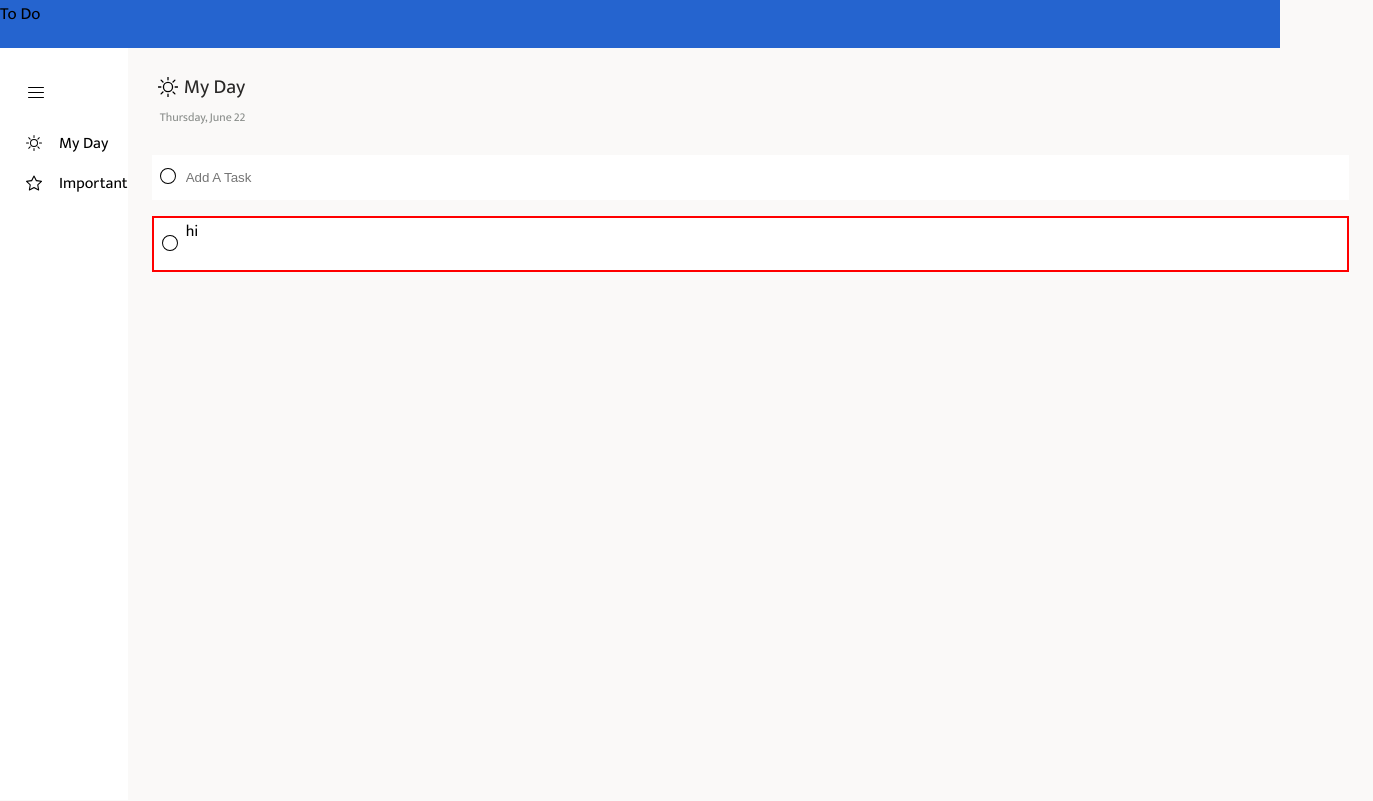
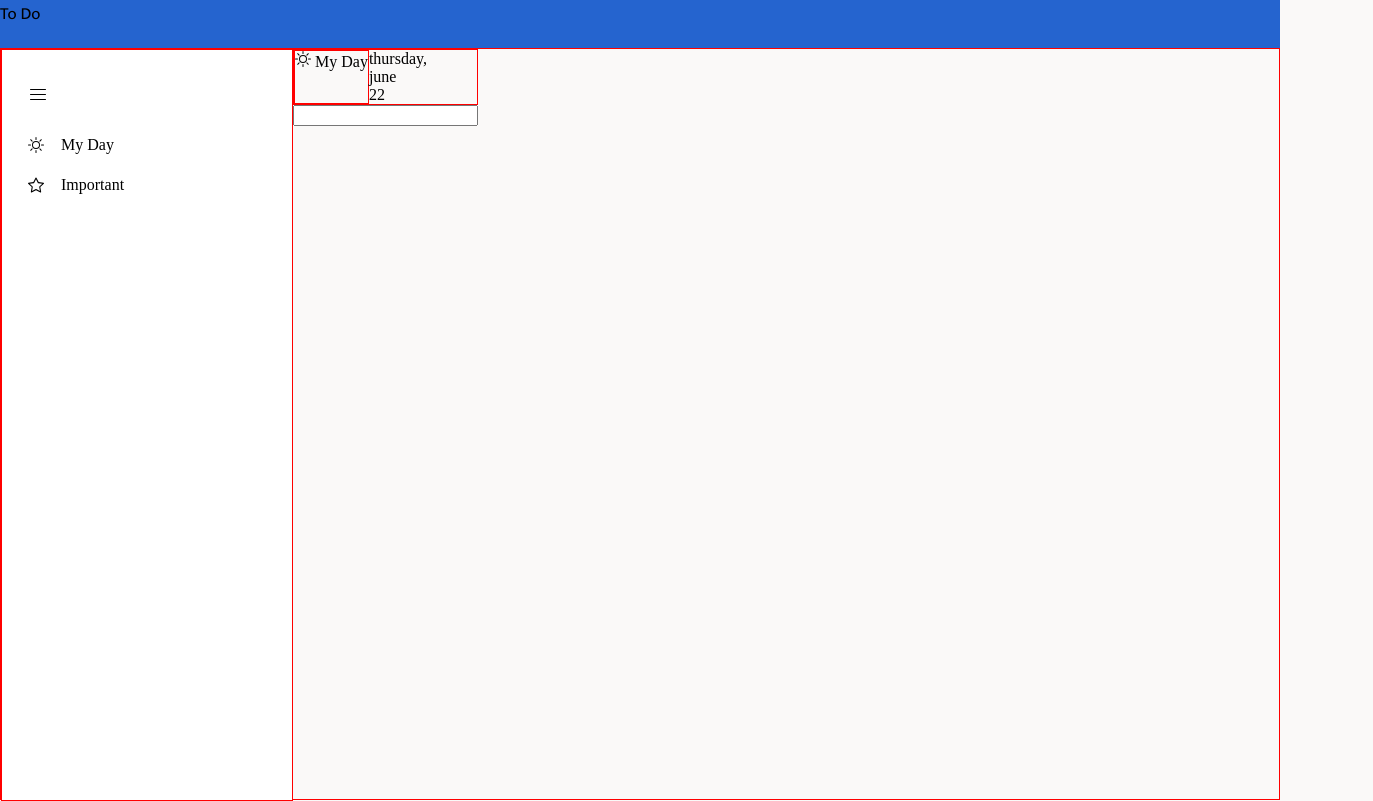
Before and after one commit to seeratdhingra6/Reminders, a plain HTML site: page index.html in a window 1280 px wide. Shown: the whole page, 1373 px wide, since content can reach past the window. Drawn offline with Linux system fonts and the light colour scheme.

Commit message:
Revert "worked on main content of todo field."

```diff
--- a/index.html
+++ b/index.html
@@ -19,6 +19,7 @@
         <span class="title">To Do</span>
       </header>
       <div id="todoWrapper">
+        <!-- asidebar -->
         <aside id="sideNavBarWrapper">
             <button onclick="navBarLauncher()" class="navBarLauncher">
               <img src="./assets/hamburger.svg" />
@@ -34,30 +35,22 @@
               </li>
             </ul>
         </aside>
-        <section id="mainContent">
+        <section id="mainContentSection">
           <div id="tasksToolbar">
             <div id="tasksToolbar-TitleContainer">
-              <img class="sun" src="./assets/sun.svg" />
-              <span class="titlebar">My Day</span>
+              <img src="./assets/sun.svg" />
+              <span>My Day</span>
             </div>
+            <div id="tasksToolbar-subline">
               <div id="currentTime">
-                <div class="day">Thursday,</div>
-                <div class="month">June</div>
+                <div class="day">thursday,</div>
+                <div class="month">june</div>
                 <div class="date">22</div>
               </div>
+            </div>
           </div>
           <div id="flex-container">
-          <div class="flex-wrapper">
-              <button class="bulletButton">
-            <img src="./assets/button.svg"/></button>
-            <input class="textField" type="text" placeholder="Add A Task " autofocus/>
-          </div>
-          <div id="toDoArea">
-            <ul id="toDoListing">
-              <li class="toDoItems"> <button class="bulletButton">
-                <img src="./assets/button.svg"/></button>hi</li>
-
-          </div>
+            <input type="text" />
           </div>
         </section>
       </div>
--- a/style.css
+++ b/style.css
@@ -1,137 +1,105 @@
-body {
+body{
     padding: 0;
     margin: 0;
     width: 100vw;
     height: 100vh;
     background-color: #faf9f8;
     overflow-x: hidden;
-  font-family: "Mukta", sans-serif;
 }
-#wholeSection {
+#wholeSection{
     display: flex;
     flex-direction: column;
     height: 100%;
 }
 
 /***** Header Starts here **********/
-#header {
-  background-color: rgb(37, 100, 207);
+#header{
+    background-color: rgb(37,100,207);
     height: 48px;
 }
 
-.title {
+.title{
     font-size: 17px;
     font-weight: 500;
+    font-family: 'Mukta', sans-serif;
 }
 
 /***** Header Ends here **********/
 
+
 /**** Todo Wrapper starts here *********/
 #todoWrapper {
     display: flex;
+    border: 1px solid red;
     flex: 1;
 }
 
 /****** Sidebar starts here ******/
-#sideNavBarWrapper {
+#sideNavBarWrapper{
     width: 290px;
     background-color: white;
     height: 100%;
     display: flex;
     flex-direction: column;
+    border: 1px solid red;
 }
 
-.navBarLauncher {
+.navBarLauncher{
     margin-left: 20px;
-  width: fit-content;
+    width:fit-content;
     background-color: rgb(255, 255, 255);
     border: none;
     margin-top: 34px;
 }
 
-#asidenavBarListing {
+#asidenavBarListing{
     list-style: none;
-  padding: 0;
+    padding:0 ;
     flex: 1;
 }
 
-#asidenavBarListing li {
+#asidenavBarListing li{
      padding-left: 26px;
      display: flex;
      align-items: center;
      height: 40px;
      width: auto;
+
 }
-#asidenavBarListing li:nth-child(1n):hover {
+#asidenavBarListing li:nth-child(1n):hover{
 height: 40px;
 background-color: #eff6fc;
 }
-.item1 {
+.item1{
    margin-left: 17px;
 }
-.item2 {
+.item2{
     margin-left: 17px;
 }
-#mainContent {
-  padding: 16px 24px;
+#tasksToolbar-TitleContainer{
+    border: 1px solid red;
 }
-#tasksToolbar {
+#mainContentSection{
+    height: auto;
+     /* position: relative;  */
+    /* justify-content: center; */
+    /* align-items: center;  */
+
+}
+#tasksToolbar{
+  /* position: absolute; / */
+  /* top:0; */
+  border: 1px solid red;
   display: flex;
-  flex-direction: column;
+  /* justify-content: center;
+  align-items: center; */
 }
-#tasksToolbar-TitleContainer {
-  padding: 6px 8px 3px;
+
+.root {
+
 display: flex;
-  align-items: center;
-  gap: 8px;
+    flex-direction: column;}
+
+.rotodoWrapper {
+    display: flex;
 }
-.sun {
-  transform: scale(1.3);
-}
-.titlebar {
-  font-size: 20px;
-  font-weight: 600px;
-  color: #292827;
-}
-#currentTime {
-  display: flex;
-  font-size: 12px;
-  color: #878b88;
-  gap: 2px;
-  padding-left: 8px;
-}
-.flex-wrapper {
-  display: flex;
-  background-color: white;
-  height: 45px;
-  margin-top: 28px;
-}
-.bulletButton {
-  background-color: white;
-  border: none;
-  color: #706fd4;
-}
-.textField {
-  border: none;
-  width: 1161px;
-  color: #706fd4;
-  outline: none;
-}
-.textField:hover {
-  outline: none;
-}
-#toDoListing {
-  border: 1px solid red;
-  list-style: none;
-  padding: 0;
-}
-.toDoItems {
-  border: 1px solid red;
-  background-color: white;
-  height: auto;
-  display: flex;
-  min-height: 52px;
-}
-.toDoItems:hover {
-  background-color: #eff6fc;
-}
```
Also changed, not shown: assets/button.svg (deleted). Lines whose indentation alone changed are shown as unchanged.
